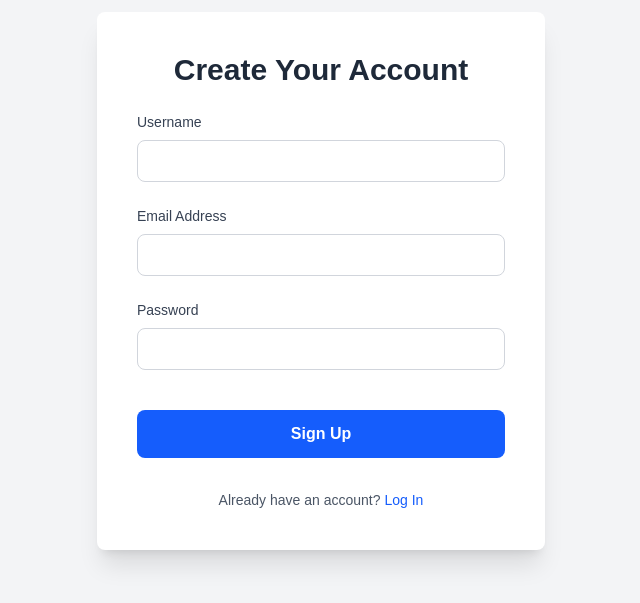
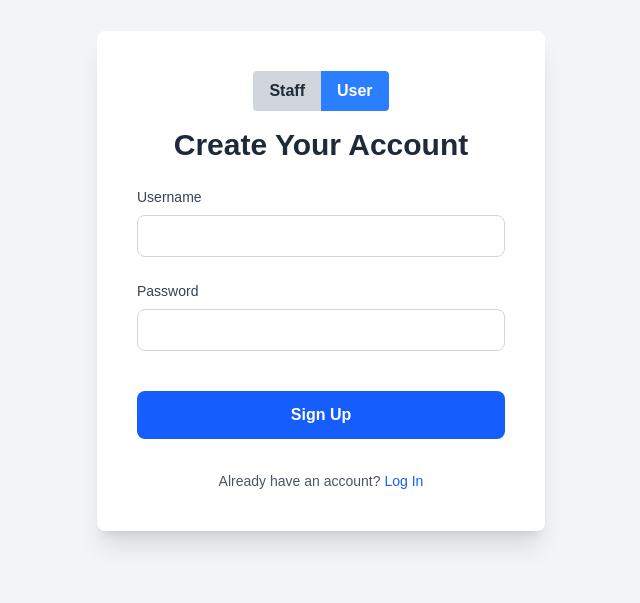
Before and after one commit to evandong1976/Air-Ticket-Reservation, a Next.js app: page /signup in a window 1280 px wide. Shown: the part 119-722 px from the top of the page, without its empty margins (319-959 px from the left). Built offline with nearby package versions, Linux system fonts and the light colour scheme.

Commit message:
Added the toggle for user and staff

```diff
--- a/app/page.tsx
+++ b/app/page.tsx
@@ -14,8 +14,6 @@
 
 export default function Main() {
 
-  const [signedIn, setSignedIn] = useState<boolean>(false);
-
   const getUser = () => {
 
   }
@@ -23,13 +21,10 @@
   // gets the flights of that user
   useEffect(() =>{
     getUser();
-    if (signedIn) {
-
-    }
   });
 
 
-  if (!signedIn) return <Home/>;
+  if (true) return <Home/>;
 
   return (
     <>
--- a/app/signup/page.tsx
+++ b/app/signup/page.tsx
@@ -3,7 +3,9 @@
 import React, { useState } from "react";
 
 function SignUpForm() {
-  const [formData, setFormData] = useState({
+  const [role, setRole] = useState<"User" | "Staff">("User");
+
+  const [userFormData, setUserFormData] = useState({
     username: "",
     email: "",
     password: "",
@@ -11,7 +13,7 @@
 
   const handleChange = (e: React.ChangeEvent<HTMLInputElement>) => {
     const { name, value } = e.target;
-    setFormData((prevData) => ({
+    setUserFormData((prevData) => ({
       ...prevData,
       [name]: value,
     }));
@@ -19,13 +21,43 @@
 
   const handleSubmit = (e: React.FormEvent<HTMLFormElement>) => {
     e.preventDefault();
-    console.log("Form Submitted!", formData);
-    setFormData({ username: "", email: "", password: "" });
+    console.log("Form Submitted!", userFormData);
+    setUserFormData({ username: "", email: "", password: "" });
   };
 
   return (
     <div className="min-h-screen flex items-center justify-center bg-gray-100 p-4">
-      <div className="bg-white p-10 rounded-lg shadow-xl w-full max-w-md">
+      <div className="flex flex-col bg-white p-10 rounded-lg shadow-xl w-full max-w-md">
+        <div className="inline-flex justify-center mb-4 cursor-pointer">
+          { /* Staff / User */}
+          <button
+            className={`hover:bg-blue-300 text-gray-800 font-bold py-2 px-4 rounded-l cursor-pointer
+              ${
+                role == "Staff"
+                  ? "bg-blue-500 text-white"
+                  : "bg-gray-300 text-gray-800"
+              }`}
+            onClick={() => {
+              setRole("Staff");
+            }}
+          >
+            Staff
+          </button>
+          <button
+            className={` hover:bg-blue-300 text-gray-800 font-bold py-2 px-4 rounded-r cursor-pointer
+              ${
+                role == "User"
+                  ? "bg-blue-500 text-white"
+                  : "bg-gray-300 text-gray-800"
+              }`}
+            onClick={() => {
+              setRole("User");
+            }}
+          >
+            User
+          </button>
+        </div>
+
         {/* Heading */}
         <h2 className="text-3xl font-bold text-center text-gray-800 mb-6">
           Create Your Account
@@ -44,26 +76,7 @@
               type="text"
               id="username"
               name="username"
-              value={formData.username}
-              onChange={handleChange}
-              required
-              className="w-full px-4 py-2 border border-gray-300 rounded-lg focus:outline-none focus:ring-2 focus:ring-blue-500"
-            />
-          </div>
-
-          {/* Email Group */}
-          <div className="space-y-2">
-            <label
-              htmlFor="email"
-              className="block text-sm font-medium text-gray-700"
-            >
-              Email Address
-            </label>
-            <input
-              type="email"
-              id="email"
-              name="email"
-              value={formData.email}
+              value={userFormData.username}
               onChange={handleChange}
               required
               className="w-full px-4 py-2 border border-gray-300 rounded-lg focus:outline-none focus:ring-2 focus:ring-blue-500"
@@ -82,7 +95,7 @@
               type="password"
               id="password"
               name="password"
-              value={formData.password}
+              value={userFormData.password}
               onChange={handleChange}
               required
               className="w-full px-4 py-2 border border-gray-300 rounded-lg focus:outline-none focus:ring-2 focus:ring-blue-500"
```
